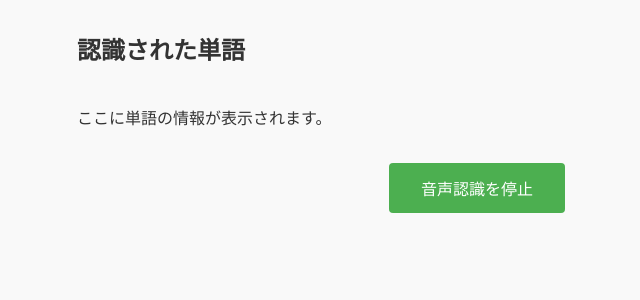
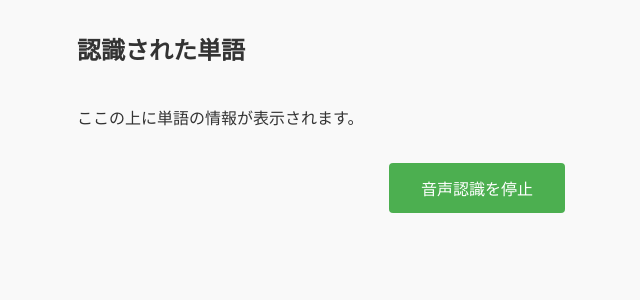
Before and after one commit to kd1321373/realtimedisplay, a Flask app: page / in a window 1280 px wide. Shown: the part 121-421 px from the top of the page, without its empty margins (163-803 px from the left). Run offline with Flask 3, Linux system fonts and the light colour scheme; some libraries are stand-ins or nearby versions.

Commit message:
プロトタイプ2_2

```diff
--- a/templates/index.html
+++ b/templates/index.html
@@ -88,7 +88,7 @@
             <ul id="text-list"></ul>
         </section>
         <section id="display-area">
-            <p>ここに単語の情報が表示されます。</p>
+            <p>ここの上に単語の情報が表示されます。</p>
         </section>
         <button id="stop-button">音声認識を停止</button>
     </main>
```
